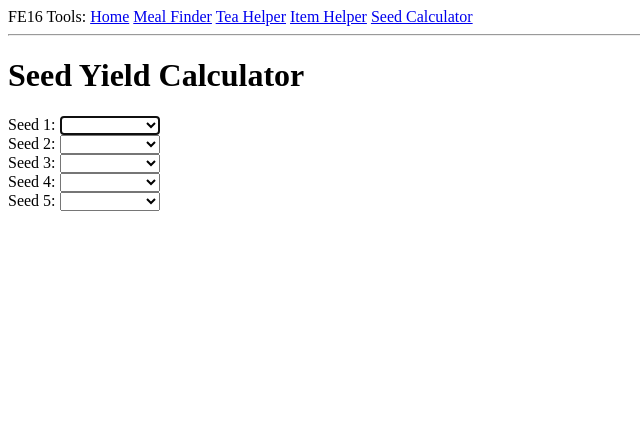
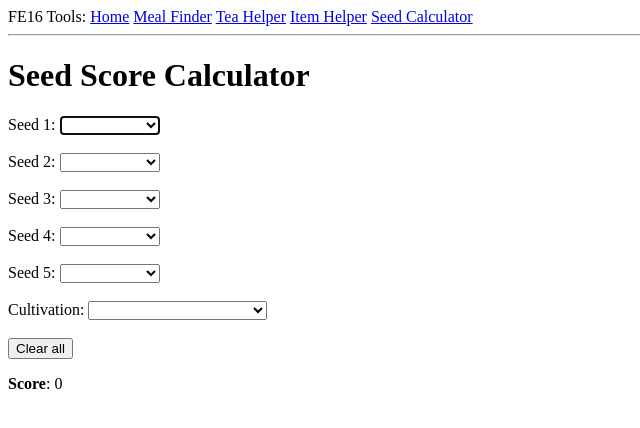
Before and after one commit to brufinus/fe16-tools, a Flask app: page /seed-calculator in a window 1280 px wide. Shown: the top 428 px of the page, without its empty margins (0-640 px from the left). Run offline with Flask 3, Linux system fonts and the light colour scheme; tables that the repository leaves empty hold one stand-in row (values such as "Sample post"); data that the repository does not hold is empty.

Commit message:
add cultivation, score, and clear button

```diff
--- a/app/forms.py
+++ b/app/forms.py
@@ -25,7 +25,13 @@ class ItemForm(FlaskForm):
 
 class SeedForm(FlaskForm):
     seed1 = SelectField('Seed 1', choices=[], render_kw={'autofocus': True, 'id': 'seed1_dropdown'})
-    seed2 = SelectField('Seed 2', choices=[], render_kw={'autofocus': True, 'id': 'seed2_dropdown'})
-    seed3 = SelectField('Seed 3', choices=[], render_kw={'autofocus': True, 'id': 'seed3_dropdown'})
-    seed4 = SelectField('Seed 4', choices=[], render_kw={'autofocus': True, 'id': 'seed4_dropdown'})
-    seed5 = SelectField('Seed 5', choices=[], render_kw={'autofocus': True, 'id': 'seed5_dropdown'})
+    seed2 = SelectField('Seed 2', choices=[], render_kw={'id': 'seed2_dropdown'})
+    seed3 = SelectField('Seed 3', choices=[], render_kw={'id': 'seed3_dropdown'})
+    seed4 = SelectField('Seed 4', choices=[], render_kw={'id': 'seed4_dropdown'})
+    seed5 = SelectField('Seed 5', choices=[], render_kw={'id': 'seed5_dropdown'})
+
+    c_methods = [(0, ''), (1, 'Infuse with magic'), (2, 'Pour Airmid water'), (3, 'Prune'),
+                 (4, 'Scatter Bonemeal'), (5, 'Use Caledonian soil'), (6, 'Spread pegasus blessings')]
+    cultivation = SelectField('Cultivation', choices=c_methods, render_kw={'id': 'cultivation_dropdown'})
+
+    clear_all = SubmitField('Clear all')
--- a/app/routes.py
+++ b/app/routes.py
@@ -1,3 +1,4 @@
+from math import floor
 from flask import render_template, redirect, request, jsonify
 from sqlalchemy import func
 from app import app, db
@@ -27,7 +28,7 @@ def index():
         },
         {
             'name': 'Seed Calculator',
-            'description': 'Simulate seed item yields.',
+            'description': 'Simulate seed item scores.',
             'id': 'seed_calculator'
         }
     ]
@@ -43,8 +44,6 @@ def meal_finder():
     choices = get_choices(Character, True)
     form.character1.choices = choices
     form.character2.choices = choices
-
-    redirect('')
 
     return render_template('meal_finder.html', title='Meal Finder',
                            page_name='Dining Hall Meal Finder', form=form)
@@ -79,8 +78,6 @@ def tea_helper():
     form = CharacterForm()
     choices = get_choices(Character, True)
     form.character.choices = choices
-
-    redirect('')
 
     return render_template('tea_helper.html', title='Tea Helper',
                            page_name='Tea Party Helper', form=form)
@@ -120,8 +117,6 @@ def item_helper():
     form.lost_item.choices = lost_item_choices
     form.character.choices = character_choices
 
-    redirect('')
-
     return render_template('item_helper.html', title='Item Helper', page_name='Item Helper', form=form)
 
 @app.route('/get_item_data', methods=['POST'])
@@ -150,14 +145,32 @@ def seed_calculator():
     form.seed3.choices = seed_choices
     form.seed4.choices = seed_choices
     form.seed5.choices = seed_choices
-    redirect('')
+
+    if form.validate_on_submit():
+        return redirect('')
 
     return render_template('seed_calculator.html', title='Seed Calc',
-                           page_name='Seed Yield Calculator', form=form)
+                           page_name='Seed Score Calculator', form=form)
 
 @app.route('/get_seed_data', methods=['POST'])
 def get_seed_data():
     sids = [int(request.json[f'seed{i}_selected_option']) for i in range(1, 6)]
-    seeds = db.session.query(Seed).filter(Seed.id.in_(sids)).all()
+    unique_seeds = db.session.query(Seed).filter(Seed.id.in_(sids)).all()
+    seed_map = {seed.id: seed for seed in unique_seeds}
+    seeds = [seed_map[sid] for sid in sids if sid != -1]
+    cultivation = int(request.json['cultivation_selected_option'])
 
-    return jsonify()
+    rank, grade = 0, 0
+    for seed in seeds:
+        rank += seed.rank
+        grade += seed.grade
+
+    x = (12 - (rank % 12)) * 5
+    y = floor((grade / 5) * 4)
+    z = (cultivation + 4) * 2
+    score = x + y + z
+
+    if not seeds:
+        return '0'
+
+    return str(score)
--- a/app/templates/seed_calculator.html
+++ b/app/templates/seed_calculator.html
@@ -14,28 +14,45 @@
             {{ form.seed1 }}
         </div>
     </div>
+    <br>
     <div align="left">
         <div style="display: inline-block">
             {{ form.seed2.label }}:
             {{ form.seed2 }}
         </div>
     </div>
+    <br>
     <div align="left">
         <div style="display: inline-block">
             {{ form.seed3.label }}:
             {{ form.seed3 }}
         </div>
     </div>
+    <br>
     <div align="left">
         <div style="display: inline-block">
             {{ form.seed4.label }}:
             {{ form.seed4 }}
         </div>
     </div>
+    <br>
     <div align="left">
         <div style="display: inline-block">
             {{ form.seed5.label }}:
             {{ form.seed5 }}
+        </div>
+    </div>
+    <br>
+    <div align="left">
+        <div style="display: inline-block">
+            {{ form.cultivation.label }}:
+            {{ form.cultivation }}
+        </div>
+    </div>
+    <br>
+    <div align="left">
+        <div style="display: inline-block">
+            {{ form.clear_all }}
         </div>
     </div>
     <p>
@@ -52,6 +69,7 @@
             var seed3SelectedOption = $('#seed3_dropdown').val();
             var seed4SelectedOption = $('#seed4_dropdown').val();
             var seed5SelectedOption = $('#seed5_dropdown').val();
+            var cultivationSelectedOption = $('#cultivation_dropdown').val();
             $.ajax({
                 url: '/get_seed_data',
                 type: 'POST',
@@ -61,11 +79,14 @@
                     seed2_selected_option: seed2SelectedOption,
                     seed3_selected_option: seed3SelectedOption,
                     seed4_selected_option: seed4SelectedOption,
-                    seed5_selected_option: seed5SelectedOption
+                    seed5_selected_option: seed5SelectedOption,
+                    cultivation_selected_option: cultivationSelectedOption
                 }),
                 success: function(response) {
                     $('#info').empty();
 
+                    $('#info').append('<b>Score</b>: ')
+                    $('#info').append(response)
                 },
                 error: function(error) {
                     console.log("Error:", error);
@@ -73,7 +94,7 @@
             });
         }
 
-        $('#seed1_dropdown, #seed2_dropdown, #seed3_dropdown, #seed4_dropdown, #seed5_dropdown').change(function() {
+        $('#seed1_dropdown, #seed2_dropdown, #seed3_dropdown, #seed4_dropdown, #seed5_dropdown, #cultivation_dropdown').change(function() {
             updateInfo();
         });
 
```
